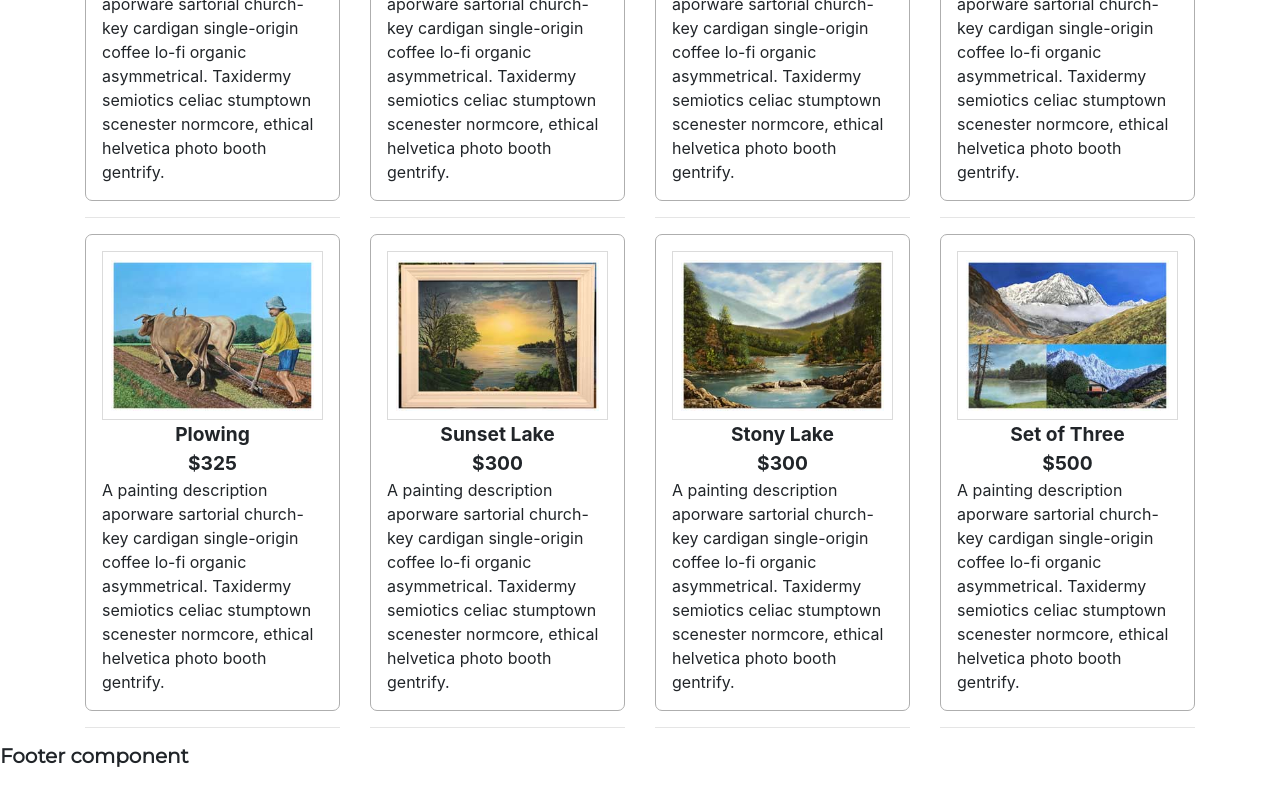
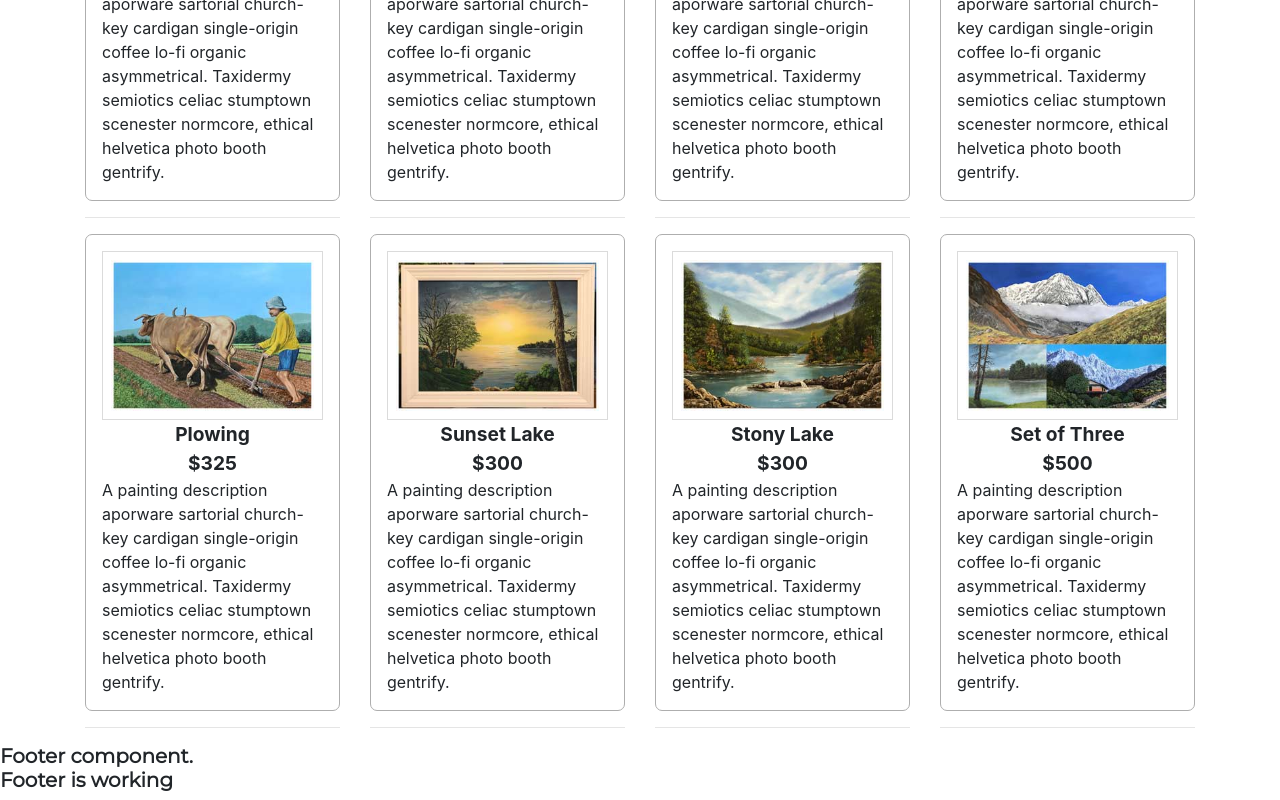
Before and after one commit to aspiring-developer/Sharma-Practice-App, a React (Create React App) app: page /home in a window 1280 px wide. Shown: the part 892-1692 px from the top of the page. Before the commit the page ends 1668 px from the top, so only its background shows below. Built offline with nearby package versions, Linux system fonts and the light colour scheme.

Commit message:
test page update

```diff
--- a/src/components/footer/Footer.jsx
+++ b/src/components/footer/Footer.jsx
@@ -1,11 +1,14 @@
-import React from 'react';
+import React from "react";
 
 const Footer = () => {
   return (
     <>
-      <h5> Footer component </h5>
+      <h5>
+        {" "}
+        Footer component. <br /> Footer is working
+      </h5>
     </>
-  )
-}
+  );
+};
 
 export default Footer;
```
